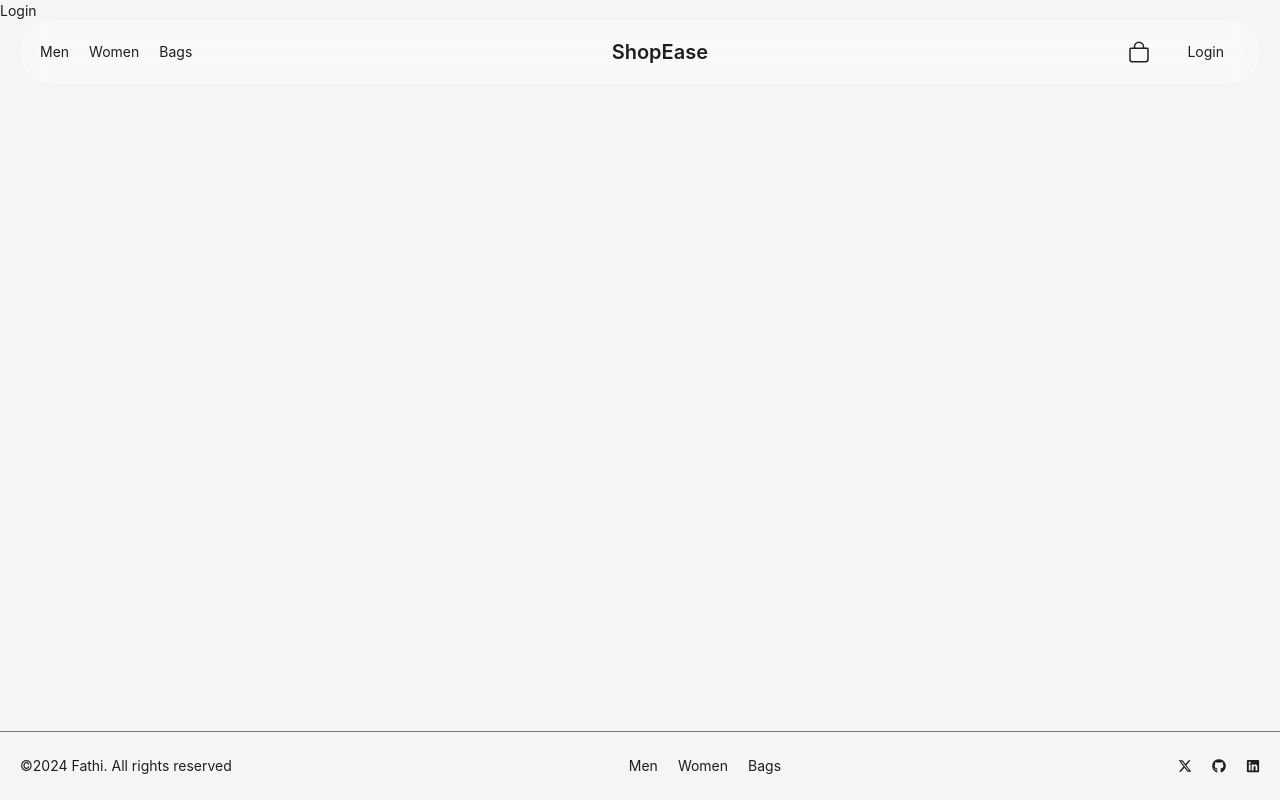
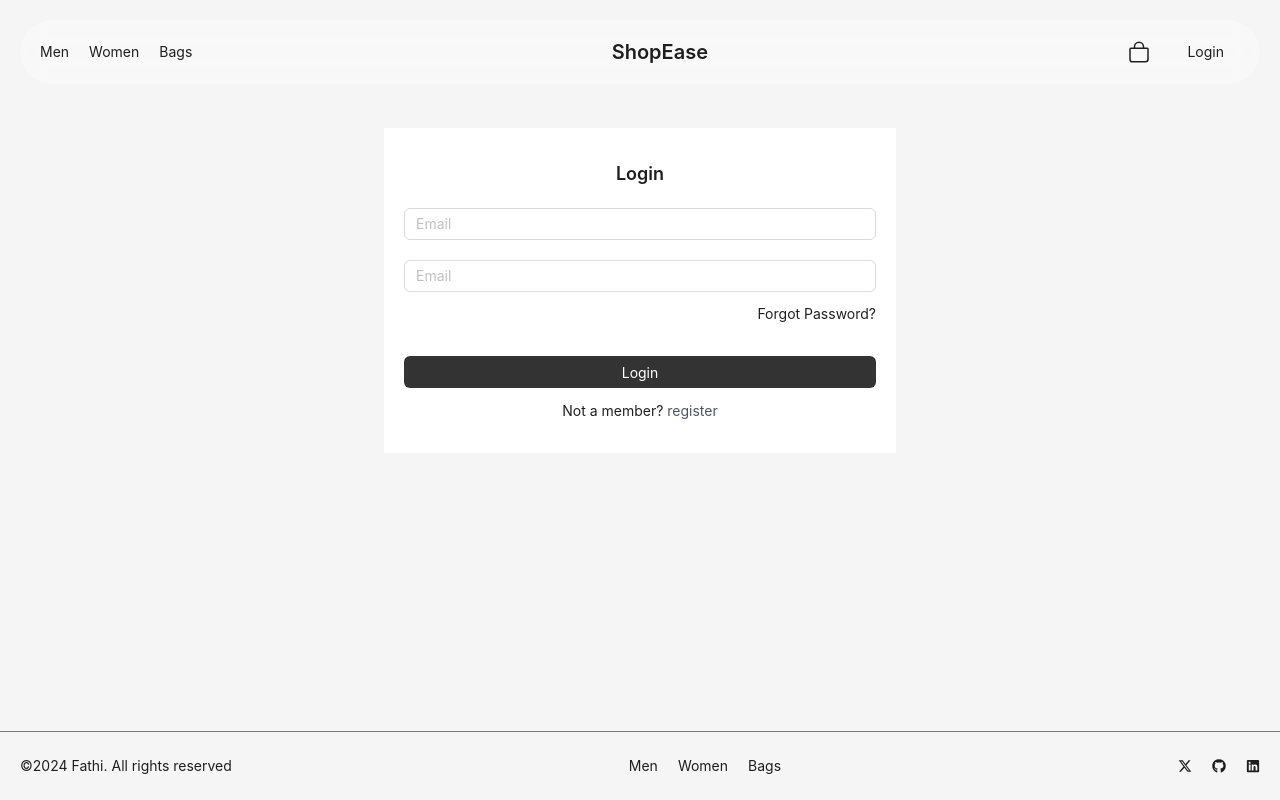
Before and after one commit to c-blaq/shop-ease, a Next.js app: page /auth/login in a window 1280 px wide. Built offline with nearby package versions, Linux system fonts and the light colour scheme.

Commit message:
style: login page

```diff
--- a/src/app/auth/login/page.tsx
+++ b/src/app/auth/login/page.tsx
@@ -1,7 +1,33 @@
+import FormInput from "@/components/auth/FormInput";
+import { Button } from "antd";
+import Link from "next/link";
 import React from "react";
 
 const Login = () => {
-  return <div>Login</div>;
+  return (
+    <div className="px-5 py-8 bg-white max-w-lg mx-auto mt-32">
+      <h2 className="mb-5 text-lg text-center font-semibold">Login</h2>
+      <form className="w-full">
+        <FormInput type="email" placeholder="Email" errorMessage="" />
+        <FormInput type="password" placeholder="Email" errorMessage="" />
+        <Link href="/" className="text-sm ml-auto block -mt-2 w-fit">
+          Forgot Password?
+        </Link>
+        <Button type="text" className="w-full bg-black/80 text-white mt-8">
+          Login
+        </Button>
+      </form>
+
+      <div className="text-center mt-3">
+        <p>
+          Not a member?{" "}
+          <Link href="/auth.register" className="text-gray-600">
+            register
+          </Link>
+        </p>
+      </div>
+    </div>
+  );
 };
 
 export default Login;
--- /dev/null
+++ b/src/components/auth/FormInput.tsx
@@ -0,0 +1,25 @@
+import { Input } from "antd";
+import React from "react";
+
+interface IInput {
+  type: string;
+  placeholder: string;
+  errorMessage?: string;
+}
+
+const FormInput = ({ type, placeholder, errorMessage }: IInput) => {
+  return (
+    <div className="mb-5">
+      <Input
+        type={type}
+        placeholder={placeholder}
+        className="focus:!border-black"
+      />
+      {errorMessage && (
+        <p className="text-xs text-red-500 mt-1">{errorMessage}</p>
+      )}
+    </div>
+  );
+};
+
+export default FormInput;
--- /dev/null
+++ b/src/components/ui/button.tsx
@@ -0,0 +1,56 @@
+import * as React from "react"
+import { Slot } from "@radix-ui/react-slot"
+import { cva, type VariantProps } from "class-variance-authority"
+
+import { cn } from "@/lib/utils"
+
+const buttonVariants = cva(
+  "inline-flex items-center justify-center whitespace-nowrap rounded-md text-sm font-medium ring-offset-background transition-colors focus-visible:outline-none focus-visible:ring-2 focus-visible:ring-ring focus-visible:ring-offset-2 disabled:pointer-events-none disabled:opacity-50",
+  {
+    variants: {
+      variant: {
+        default: "bg-primary text-primary-foreground hover:bg-primary/90",
+        destructive:
+          "bg-destructive text-destructive-foreground hover:bg-destructive/90",
+        outline:
+          "border border-input bg-background hover:bg-accent hover:text-accent-foreground",
+        secondary:
+          "bg-secondary text-secondary-foreground hover:bg-secondary/80",
+        ghost: "hover:bg-accent hover:text-accent-foreground",
+        link: "text-primary underline-offset-4 hover:underline",
+      },
+      size: {
+        default: "h-10 px-4 py-2",
+        sm: "h-9 rounded-md px-3",
+        lg: "h-11 rounded-md px-8",
+        icon: "h-10 w-10",
+      },
+    },
+    defaultVariants: {
+      variant: "default",
+      size: "default",
+    },
+  }
+)
+
+export interface ButtonProps
+  extends React.ButtonHTMLAttributes<HTMLButtonElement>,
+    VariantProps<typeof buttonVariants> {
+  asChild?: boolean
+}
+
+const Button = React.forwardRef<HTMLButtonElement, ButtonProps>(
+  ({ className, variant, size, asChild = false, ...props }, ref) => {
+    const Comp = asChild ? Slot : "button"
+    return (
+      <Comp
+        className={cn(buttonVariants({ variant, size, className }))}
+        ref={ref}
+        {...props}
+      />
+    )
+  }
+)
+Button.displayName = "Button"
+
+export { Button, buttonVariants }
--- /dev/null
+++ b/src/components/ui/form.tsx
@@ -0,0 +1,176 @@
+import * as React from "react"
+import * as LabelPrimitive from "@radix-ui/react-label"
+import { Slot } from "@radix-ui/react-slot"
+import {
+  Controller,
+  ControllerProps,
+  FieldPath,
+  FieldValues,
+  FormProvider,
+  useFormContext,
+} from "react-hook-form"
+
+import { cn } from "@/lib/utils"
+import { Label } from "@/components/ui/label"
+
+const Form = FormProvider
+
+type FormFieldContextValue<
+  TFieldValues extends FieldValues = FieldValues,
+  TName extends FieldPath<TFieldValues> = FieldPath<TFieldValues>
+> = {
+  name: TName
+}
+
+const FormFieldContext = React.createContext<FormFieldContextValue>(
+  {} as FormFieldContextValue
+)
+
+const FormField = <
+  TFieldValues extends FieldValues = FieldValues,
+  TName extends FieldPath<TFieldValues> = FieldPath<TFieldValues>
+>({
+  ...props
+}: ControllerProps<TFieldValues, TName>) => {
+  return (
+    <FormFieldContext.Provider value={{ name: props.name }}>
+      <Controller {...props} />
+    </FormFieldContext.Provider>
+  )
+}
+
+const useFormField = () => {
+  const fieldContext = React.useContext(FormFieldContext)
+  const itemContext = React.useContext(FormItemContext)
+  const { getFieldState, formState } = useFormContext()
+
+  const fieldState = getFieldState(fieldContext.name, formState)
+
+  if (!fieldContext) {
+    throw new Error("useFormField should be used within <FormField>")
+  }
+
+  const { id } = itemContext
+
+  return {
+    id,
+    name: fieldContext.name,
+    formItemId: `${id}-form-item`,
+    formDescriptionId: `${id}-form-item-description`,
+    formMessageId: `${id}-form-item-message`,
+    ...fieldState,
+  }
+}
+
+type FormItemContextValue = {
+  id: string
+}
+
+const FormItemContext = React.createContext<FormItemContextValue>(
+  {} as FormItemContextValue
+)
+
+const FormItem = React.forwardRef<
+  HTMLDivElement,
+  React.HTMLAttributes<HTMLDivElement>
+>(({ className, ...props }, ref) => {
+  const id = React.useId()
+
+  return (
+    <FormItemContext.Provider value={{ id }}>
+      <div ref={ref} className={cn("space-y-2", className)} {...props} />
+    </FormItemContext.Provider>
+  )
+})
+FormItem.displayName = "FormItem"
+
+const FormLabel = React.forwardRef<
+  React.ElementRef<typeof LabelPrimitive.Root>,
+  React.ComponentPropsWithoutRef<typeof LabelPrimitive.Root>
+>(({ className, ...props }, ref) => {
+  const { error, formItemId } = useFormField()
+
+  return (
+    <Label
+      ref={ref}
+      className={cn(error && "text-destructive", className)}
+      htmlFor={formItemId}
+      {...props}
+    />
+  )
+})
+FormLabel.displayName = "FormLabel"
+
+const FormControl = React.forwardRef<
+  React.ElementRef<typeof Slot>,
+  React.ComponentPropsWithoutRef<typeof Slot>
+>(({ ...props }, ref) => {
+  const { error, formItemId, formDescriptionId, formMessageId } = useFormField()
+
+  return (
+    <Slot
+      ref={ref}
+      id={formItemId}
+      aria-describedby={
+        !error
+          ? `${formDescriptionId}`
+          : `${formDescriptionId} ${formMessageId}`
+      }
+      aria-invalid={!!error}
+      {...props}
+    />
+  )
+})
+FormControl.displayName = "FormControl"
+
+const FormDescription = React.forwardRef<
+  HTMLParagraphElement,
+  React.HTMLAttributes<HTMLParagraphElement>
+>(({ className, ...props }, ref) => {
+  const { formDescriptionId } = useFormField()
+
+  return (
+    <p
+      ref={ref}
+      id={formDescriptionId}
+      className={cn("text-sm text-muted-foreground", className)}
+      {...props}
+    />
+  )
+})
+FormDescription.displayName = "FormDescription"
+
+const FormMessage = React.forwardRef<
+  HTMLParagraphElement,
+  React.HTMLAttributes<HTMLParagraphElement>
+>(({ className, children, ...props }, ref) => {
+  const { error, formMessageId } = useFormField()
+  const body = error ? String(error?.message) : children
+
+  if (!body) {
+    return null
+  }
+
+  return (
+    <p
+      ref={ref}
+      id={formMessageId}
+      className={cn("text-sm font-medium text-destructive", className)}
+      {...props}
+    >
+      {body}
+    </p>
+  )
+})
+FormMessage.displayName = "FormMessage"
+
+export {
+  useFormField,
+  Form,
+  FormItem,
+  FormLabel,
+  FormControl,
+  FormDescription,
+  FormMessage,
+  FormField,
+}
--- /dev/null
+++ b/src/components/ui/label.tsx
@@ -0,0 +1,26 @@
+"use client"
+
+import * as React from "react"
+import * as LabelPrimitive from "@radix-ui/react-label"
+import { cva, type VariantProps } from "class-variance-authority"
+
+import { cn } from "@/lib/utils"
+
+const labelVariants = cva(
+  "text-sm font-medium leading-none peer-disabled:cursor-not-allowed peer-disabled:opacity-70"
+)
+
+const Label = React.forwardRef<
+  React.ElementRef<typeof LabelPrimitive.Root>,
+  React.ComponentPropsWithoutRef<typeof LabelPrimitive.Root> &
+    VariantProps<typeof labelVariants>
+>(({ className, ...props }, ref) => (
+  <LabelPrimitive.Root
+    ref={ref}
+    className={cn(labelVariants(), className)}
+    {...props}
+  />
+))
+Label.displayName = LabelPrimitive.Root.displayName
+
+export { Label }
```
